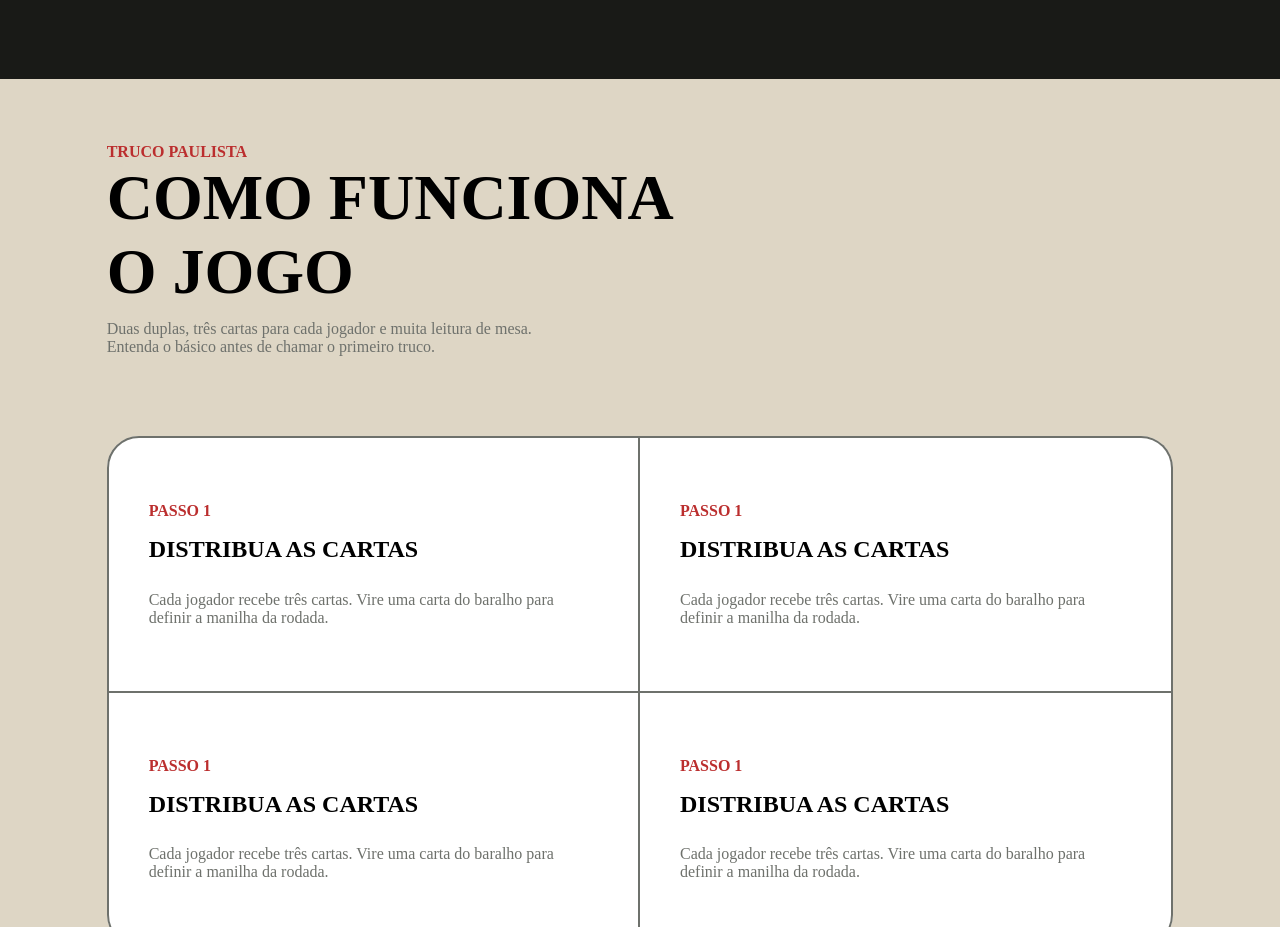
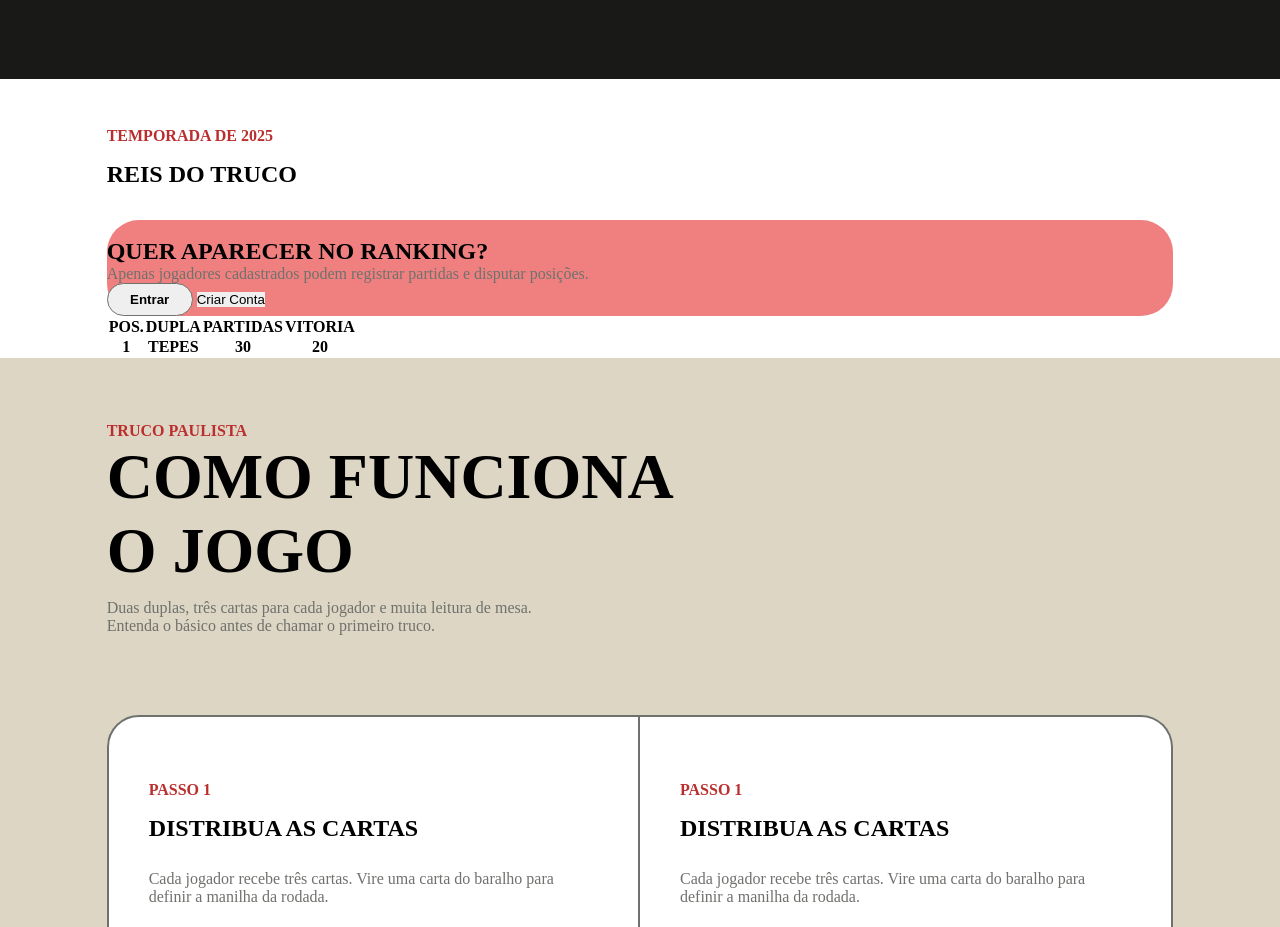
Before and after one commit to IsaBacco/Projeto_truco, a plain HTML site: page SIte/index.html in a window 1280 px wide. Shown: the part 1260-2187 px from the top of the page. Drawn offline with Linux system fonts and the light colour scheme.

Commit message:
criação - ranking

```diff
--- a/SIte/index.html
+++ b/SIte/index.html
@@ -110,6 +110,46 @@
 
         </section>
 
+        <section id="raking">
+
+            <div id="ranking_titulo">
+                <p>TEMPORADA DE 2025</p>
+                <h1>REIS DO TRUCO</h1>
+            </div>
+
+            <div id="aparecer_ranking">
+
+                <img src="" alt="">
+
+                <div id="raking_cards">
+                    <h2>QUER APARECER NO RANKING?</h2>
+                    <p>Apenas jogadores cadastrados podem registrar partidas e disputar posições.</p>
+                </div>
+
+                <div>
+                    <button id="rk_entrar">Entrar</button>
+                    <button id="rk_criar">Criar Conta</button>
+                </div>
+            </div>
+
+            <table>
+
+                <tr>
+                    <th>POS.</th>
+                    <th>DUPLA</th>
+                    <th>PARTIDAS</th>
+                    <th>VITORIA</th>
+                </tr>
+                <tr>
+                    <th>1</th>
+                    <th>TEPES</th>
+                    <th>30</th>
+                    <th>20</th>
+                </tr>
+
+            </table>
+        </section>
+
 
         <section id="comoJogar">
 
--- a/SIte/style.css
+++ b/SIte/style.css
@@ -343,6 +343,50 @@ main{
 
 
 
+#raking{
+    grid-column: 2;
+    margin-top: 3pc;
+}
+#ranking_titulo p{
+    color: var(--vermelho);
+    font-weight: bold;
+    margin-bottom: 1pc;
+}
+#ranking_titulo h2{
+    font-size: 4pc;
+}
+
+#aparecer_ranking{
+    background-color: lightcoral;
+    margin-top: 2pc;
+    border-radius: 2pc;
+}
+
+#raking_cards p{
+    color: var(--cor_subTitulo);
+}
+
+#rk_entrar{
+    font-weight: bold;
+    border: 1px solid var(--cor_subTitulo);
+    border-radius: 2pc;
+    padding: 0.5pc 1.4pc;
+}
+
+
+
+
+
+
+
+
+
+
+
+
+
+
+
 
 
 #comoJogar{
```
